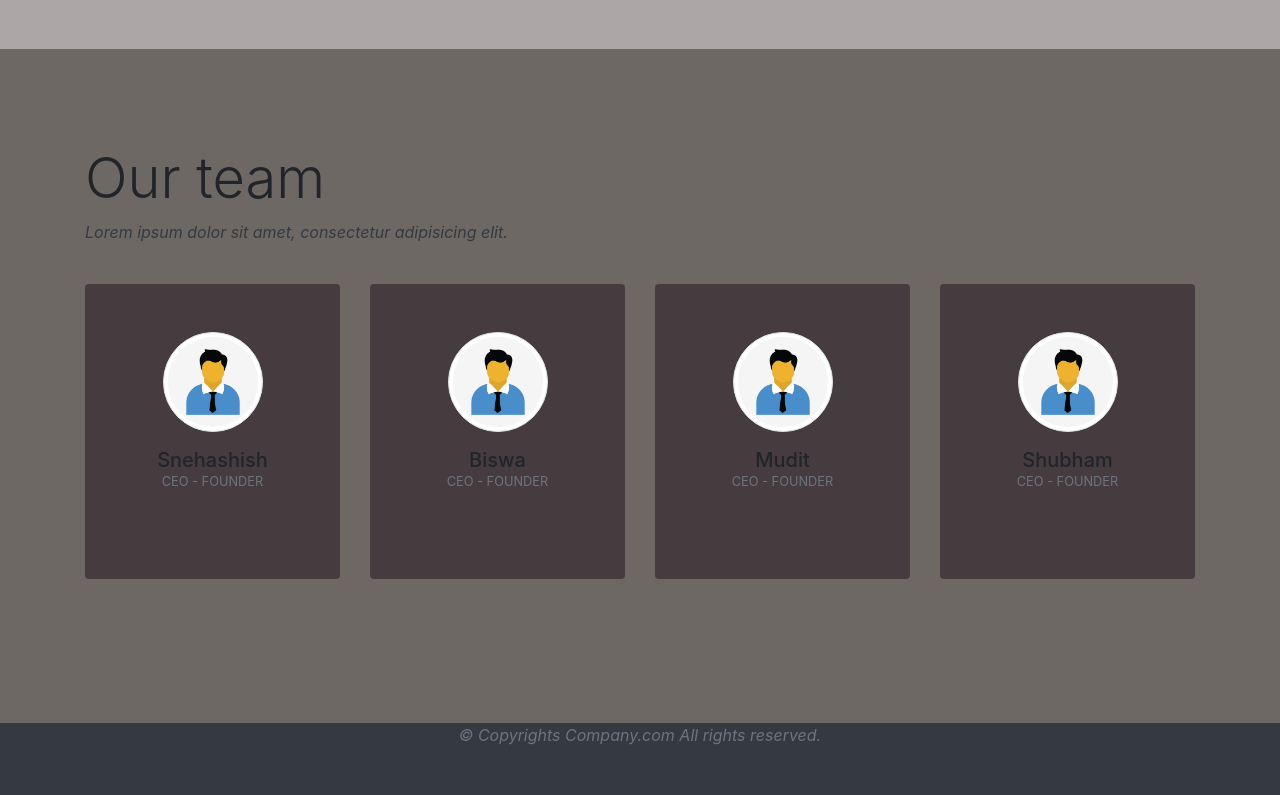
After one commit to shubh123ab/projectcollege, a FastAPI app: template templates/about.html in a window 1280 px wide. The commit adds this page. Shown: the part 1312-2107 px from the top of the page. Run offline with FastAPI, Linux system fonts and the light colour scheme; the template is opened without the code that fills it, so the values that code supplies are empty; some libraries are stand-ins or nearby versions.

Commit message:
ui update

```diff
--- a/main.py
+++ b/main.py
@@ -15,6 +15,12 @@ app.mount("/static", StaticFiles(directory="static"), name="static")
 @app.get("/")
 async def root(request: Request):
     return templates.TemplateResponse("main.html",{
+                                                    "request": request,
+                                                    })
+
+@app.get("/about")
+async def root(request: Request):
+    return templates.TemplateResponse("about.html",{
                                                     "request": request,
                                                     })
 
--- /dev/null
+++ b/templates/about.html
@@ -0,0 +1,135 @@
+<head>
+    <link rel="stylesheet" href="https://maxcdn.bootstrapcdn.com/bootstrap/4.0.0/css/bootstrap.min.css" integrity="sha384-Gn5384xqQ1aoWXA+058RXPxPg6fy4IWvTNh0E263XmFcJlSAwiGgFAW/dAiS6JXm" crossorigin="anonymous">
+    <script src="https://cdnjs.cloudflare.com/ajax/libs/jquery/3.6.0/jquery.min.js" integrity="sha512-894YE6QWD5I59HgZOGReFYm4dnWc1Qt5NtvYSaNcOP+u1T9qYdvdihz0PPSiiqn/+/3e7Jo4EaG7TubfWGUrMQ==" crossorigin="anonymous" referrerpolicy="no-referrer"></script>
+</head>
+<nav class="navbar navbar-expand-lg navbar-dark bg-dark">
+    <a class="navbar-brand" href="#">Navbar</a>
+    <button class="navbar-toggler" type="button" data-toggle="collapse" data-target="#navbarSupportedContent" aria-controls="navbarSupportedContent" aria-expanded="false" aria-label="Toggle navigation">
+        <span class="navbar-toggler-icon"></span>
+    </button>
+
+    <div class="collapse navbar-collapse" id="navbarSupportedContent">
+        <ul class="navbar-nav mr-auto">
+            <li class="nav-item">
+                <a class="nav-link" href="http://localhost:8000">Home <span class="sr-only">(current)</span></a>
+            </li>
+            <li class="nav-item active">
+                <a class="nav-link" href="http://localhost:8000/about">About</a>
+            </li>
+        </ul>
+        <form class="form-inline my-2 my-lg-0">
+        <input class="form-control mr-sm-2" type="search" placeholder="Search" aria-label="Search">
+        <button class="btn btn-outline-success my-2 my-sm-0" type="submit">Search</button>
+        </form>
+    </div>
+</nav>
+
+  <div class="text-light" style="background-image: url('static/about-main.jpg'); background-size: cover;">
+    <div class="container py-5">
+      <div class="row h-50 align-items-center py-5">
+        <div class="col-sm-12">
+          <div class="float-right">
+            <h1 class="display-4">Project Title</h1>
+            <p class="lead text-dark mb-0">Snall description</p>
+          </div>
+        </div>
+        <div class="col-lg-6 d-none d-lg-block"><img src="https://res.cloudinary.com/mhmd/image/upload/v1556834136/illus_kftyh4.png" alt="" class="img-fluid"></div>
+      </div>
+    </div>
+  </div>
+
+  <div class="py-5" style="background-color: #ACA7A6;">
+    <div class="container py-5">
+      <div class="row align-items-center mb-5">
+        <div class="col-lg-6 order-2 order-lg-1"><i class="fa fa-bar-chart fa-2x mb-3 text-primary"></i>
+          <h2 class="font-weight-light">Tools used</h2>
+          <p class="font-italic text-dark mb-4">Description</p><a href="#" class="btn btn-light px-5 rounded-pill shadow-sm">Learn More</a>
+        </div>
+        <div class="col-lg-5 px-5 mx-auto order-1 order-lg-2"><img src="https://res.cloudinary.com/mhmd/image/upload/v1556834139/img-1_e25nvh.jpg" alt="" class="img-fluid mb-4 mb-lg-0"></div>
+      </div>
+      <div class="row align-items-center">
+        <div class="col-lg-5 px-5 mx-auto"><img src="https://res.cloudinary.com/mhmd/image/upload/v1556834136/img-2_vdgqgn.jpg" alt="" class="img-fluid mb-4 mb-lg-0"></div>
+        <div class="col-lg-6"><i class="fa fa-leaf fa-2x mb-3 text-primary"></i>
+          <h2 class="font-weight-light">Some cool head</h2>
+          <p class="font-italic text-dark mb-4">cool desc.</p><a href="#" class="btn btn-light px-5 rounded-pill shadow-sm">Learn More</a>
+        </div>
+      </div>
+    </div>
+  </div>
+
+  <div class="py-5" style="background-color: #6E6865;">
+    <div class="container py-5">
+      <div class="row mb-4">
+        <div class="col-lg-5">
+          <h2 class="display-4 font-weight-light">Our team</h2>
+          <p class="font-italic text-dark">Lorem ipsum dolor sit amet, consectetur adipisicing elit.</p>
+        </div>
+      </div>
+
+      <div class="row text-center">
+        <!-- Team item-->
+        <div class="col-xl-3 col-sm-6 mb-5">
+          <div class="rounded shadow-sm py-5 px-4" style="background-color: #463B3F;"><img src="static/profile-photo.jpg" alt="" width="100" class="img-fluid rounded-circle mb-3 img-thumbnail shadow-sm">
+            <h5 class="mb-0">Snehashish</h5><span class="small text-uppercase text-muted">CEO - Founder</span>
+            <ul class="social mb-0 list-inline mt-3">
+              <li class="list-inline-item"><a href="#" class="social-link"><i class="fa fa-facebook-f"></i></a></li>
+              <li class="list-inline-item"><a href="#" class="social-link"><i class="fa fa-twitter"></i></a></li>
+              <li class="list-inline-item"><a href="#" class="social-link"><i class="fa fa-instagram"></i></a></li>
+              <li class="list-inline-item"><a href="#" class="social-link"><i class="fa fa-linkedin"></i></a></li>
+            </ul>
+          </div>
+        </div>
+        <!-- End-->
+
+        <!-- Team item-->
+        <div class="col-xl-3 col-sm-6 mb-5">
+          <div class="rounded shadow-sm py-5 px-4" style="background-color: #463B3F;"><img src="static/profile-photo.jpg" alt="" width="100" class="img-fluid rounded-circle mb-3 img-thumbnail shadow-sm">
+            <h5 class="mb-0">Biswa</h5><span class="small text-uppercase text-muted">CEO - Founder</span>
+            <ul class="social mb-0 list-inline mt-3">
+              <li class="list-inline-item"><a href="#" class="social-link"><i class="fa fa-facebook-f"></i></a></li>
+              <li class="list-inline-item"><a href="#" class="social-link"><i class="fa fa-twitter"></i></a></li>
+              <li class="list-inline-item"><a href="#" class="social-link"><i class="fa fa-instagram"></i></a></li>
+              <li class="list-inline-item"><a href="#" class="social-link"><i class="fa fa-linkedin"></i></a></li>
+            </ul>
+          </div>
+        </div>
+        <!-- End-->
+
+        <!-- Team item-->
+        <div class="col-xl-3 col-sm-6 mb-5">
+          <div class="rounded shadow-sm py-5 px-4" style="background-color: #463B3F;"><img src="static/profile-photo.jpg" alt="" width="100" class="img-fluid rounded-circle mb-3 img-thumbnail shadow-sm">
+            <h5 class="mb-0">Mudit</h5><span class="small text-uppercase text-muted">CEO - Founder</span>
+            <ul class="social mb-0 list-inline mt-3">
+              <li class="list-inline-item"><a href="#" class="social-link"><i class="fa fa-facebook-f"></i></a></li>
+              <li class="list-inline-item"><a href="#" class="social-link"><i class="fa fa-twitter"></i></a></li>
+              <li class="list-inline-item"><a href="#" class="social-link"><i class="fa fa-instagram"></i></a></li>
+              <li class="list-inline-item"><a href="#" class="social-link"><i class="fa fa-linkedin"></i></a></li>
+            </ul>
+          </div>
+        </div>
+        <!-- End-->
+
+        <!-- Team item-->
+        <div class="col-xl-3 col-sm-6 mb-5">
+          <div class="rounded shadow-sm py-5 px-4" style="background-color: #463B3F;"><img src="static/profile-photo.jpg" alt="" width="100" class="img-fluid rounded-circle mb-3 img-thumbnail shadow-sm">
+            <h5 class="mb-0">Shubham</h5><span class="small text-uppercase text-muted">CEO - Founder</span>
+            <ul class="social mb-0 list-inline mt-3">
+              <li class="list-inline-item"><a href="#" class="social-link"><i class="fa fa-facebook-f"></i></a></li>
+              <li class="list-inline-item"><a href="#" class="social-link"><i class="fa fa-twitter"></i></a></li>
+              <li class="list-inline-item"><a href="#" class="social-link"><i class="fa fa-instagram"></i></a></li>
+              <li class="list-inline-item"><a href="#" class="social-link"><i class="fa fa-linkedin"></i></a></li>
+            </ul>
+          </div>
+        </div>
+        <!-- End-->
+
+      </div>
+    </div>
+  </div>
+
+
+  <footer class="bg-dark text-light pb-5">
+    <div class="container text-center">
+      <p class="font-italic text-muted mb-0">&copy; Copyrights Company.com All rights reserved.</p>
+    </div>
+  </footer>
```
Also changed, not shown: templates/main.html (+31 -7 lines), demo.jpg (deleted), static/about-main.jpg (added), static/profile-photo.jpg (added), 1 other file.
